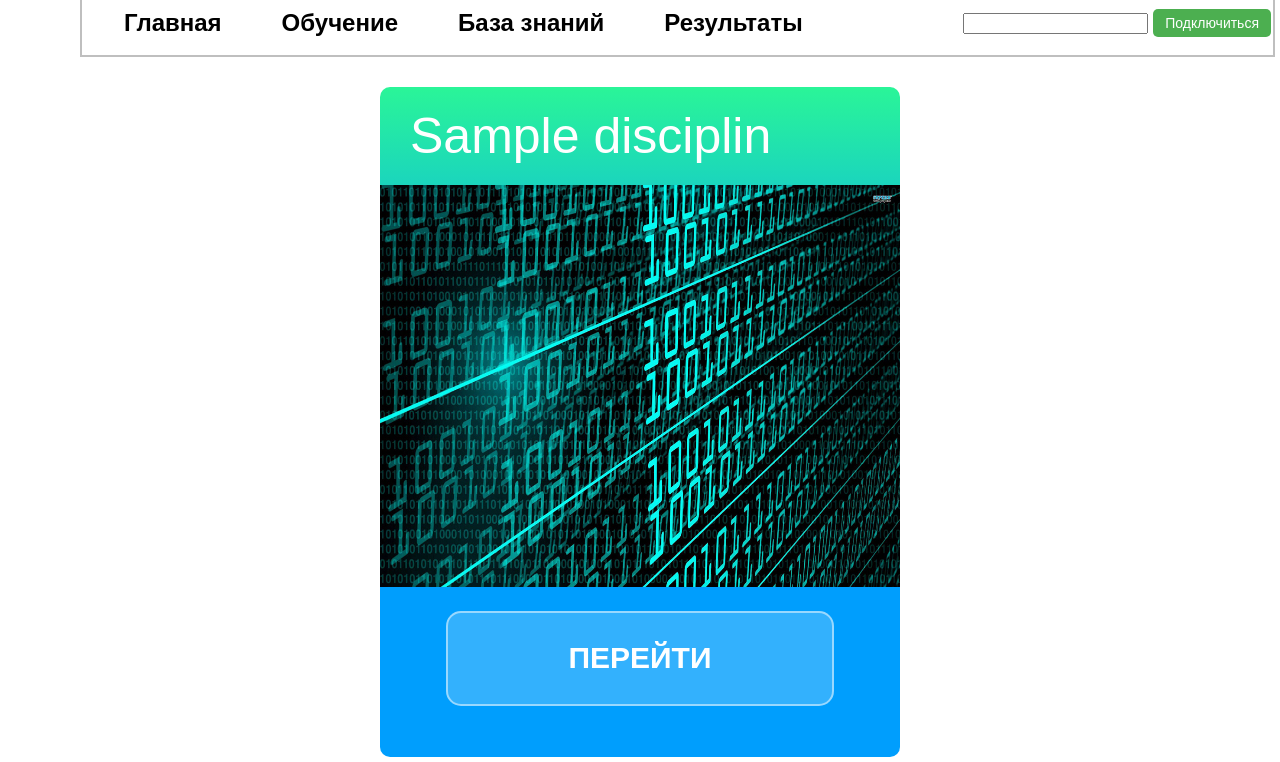
After one commit to PirmagomedovZhr/Umnik, a Django app: page /disciplins/ in a window 1280 px wide. The commit adds this page. Shown: the part 215-977 px from the top of the page. Run offline with Django 4.2, Linux system fonts and the light colour scheme; a user stored in the database is signed in; tables that the repository leaves empty hold one stand-in row (values such as "Sample post").

Commit message:
add disciplin html and view

```diff
--- a/main/forms.py
+++ b/main/forms.py
@@ -226,4 +226,4 @@ class AnswerForm(forms.ModelForm):
 
 
 class TokenForm(forms.Form):
-    token = forms.CharField(label="Введите токен")
+    token = forms.CharField(label="")
--- a/main/static/main/css/home.css
+++ b/main/static/main/css/home.css
@@ -2,303 +2,136 @@ body {
     font-family: Arial, sans-serif;
     margin: 0;
     padding: 0;
-    background-color: #bfd1ff;
+    background-color: #white;
 }
 
 header {
             display: flex;
             justify-content: space-between;
             align-items: center;
-    padding: 20px 50px; /* увеличено внутреннее пространство */
-    background-color: #2C3E50; /* изменён цвет фона */
-    color: #ECF0F1; /* изменён цвет текста */
+            padding: 25px 50px;
+            background-image: linear-gradient(to right, rgb(0, 125, 253), rgb(0, 160, 210));
+            margin-bottom: 10px;
         }
 
-.logo img {
-    max-height: 100px; /* увеличено максимальное значение высоты */
-    width: auto; /* добавлено для сохранения пропорций */
+        .logo img,
+        .logo-right img {
+            max-height: 100px;
+            width: auto;
         }
 
-nav ul {
+        .logo-right {
+            order: 3; /* Помещает логотип справа */
+        }
+.sub-navbar nav ul {
     list-style-type: none;
-    padding: 0;
     display: flex;
     gap: 20px;
 }
 
-nav li a {
+.sub-navbar nav li a {
+margin-right: 40px;
     text-decoration: none;
-    color: #ECF0F1; /* изменён цвет текста */
-    font-size: 18px; /* увеличен размер шрифта */
-    font-weight: bold; /* утолщённый текст */
+    font-size: 24px;
+    font-weight: bold;
+    color: black; /* Указание черного цвета для текста ссылок */
 }
 
-nav li a:hover {
-    color: #BDC3C7; /* цвет текста при наведении */
-}
-
-.search input, .search button {
-    padding: 8px 12px; /* увеличено внутреннее пространство */
-    margin-left: 5px;
-    font-size: 16px; /* увеличен размер шрифта */
-}
-
-.search button {
-    background-color: #3498DB; /* цвет фона кнопки */
-    color: #FFFFFF; /* цвет текста кнопки */
-    border: none; /* убраны границы */
-    cursor: pointer; /* стиль курсора изменен на указатель */
-}
-
-.search button:hover {
-    background-color: #2980B9; /* цвет фона кнопки при наведении */
+.sub-navbar nav li a:hover {
+    color: #6a6a6a;
 }
 
 
-/* Общие стили для main */
-.main-base {
-    font-family: 'Roboto', sans-serif;
-    padding: 20px;
-    position: relative; /* Добавим, чтобы использовать абсолютное позиционирование внутри */
-}
-
-
-
-/* Стили для формы токена */
-.main-base form {
-    position: absolute; /* Абсолютное позиционирование */
-    top: 10px;
-    right: 10px;
-    background-color: #f5f5f5;
-    border-radius: 8px;
-    padding: 10px 20px;
-    display: flex;
-    align-items: center;
-}
-
-.main-base form input[type="text"] {
-    border: 1px solid #ccc;
-    padding: 5px 10px;
-    border-radius: 5px;
-    margin-right: 10px;
-    font-size: 14px;
-}
-
-.main-base form input[type="submit"] {
-    background-color: #4CAF50;
-    border: none;
-    color: white;
-    padding: 6px 12px;
-    font-size: 14px;
-    cursor: pointer;
-    border-radius: 5px;
-}
-
-.main-base form input[type="submit"]:hover {
-    background-color: #45a049;
-}
-
-
-.main-base {
-    font-family: 'Roboto', sans-serif;
-    padding: 20px;
-    position: relative; /* Добавим, чтобы использовать абсолютное позиционирование внутри */
-}
-
-
-
-/* Стили для формы токена */
-.main-base form {
-    position: absolute; /* Абсолютное позиционирование */
-    top: 10px;
-    right: 10px;
-    background-color: #f5f5f5;
-    border-radius: 8px;
-    padding: 10px 20px;
-    display: flex;
-    align-items: center;
-}
-
-.main-base form input[type="text"] {
-    border: 1px solid #ccc;
-    padding: 5px 10px;
-    border-radius: 5px;
-    margin-right: 10px;
-    font-size: 14px;
-}
-
-.main-base form input[type="submit"] {
-    background-color: #4CAF50;
-    border: none;
-    color: white;
-    padding: 6px 12px;
-    font-size: 14px;
-    cursor: pointer;
-    border-radius: 5px;
-}
-
-.main-base form input[type="submit"]:hover {
-    background-color: #45a049;
-}
-
-
-main .main_div {
-    display: flex;
-    flex-direction: column;
-    align-items: center;
+.sub-navbar {
+    background-color: #white;
+    padding: 2px;
     text-align: center;
-}
-
-main_div .disciplines-list {
-    list-style: none;
-    padding: 0;
-    margin: 0;
-}
-
-.main_div .discipline-card {
-    background-color: #f5f5f5;
-    border-radius: 10px;
-    overflow: hidden;
-    margin: 15px 0;
-    transition: box-shadow 0.3s;
-    box-shadow: 0px 4px 6px rgba(0, 0, 0, 0.1);
-}
-
-.main_div .discipline-card a {
-    display: flex;
-    align-items: center;
-    text-decoration: none;
-    color: #333;
-    padding: 15px;
-}
-
-.main_div .discipline-image {
-    width: 100px; /* установите нужные размеры */
-    height: 100px;
-    background: #eee; /* placeholder цвет, пока изображение не загружено */
-    background-size: cover;
-    background-position: center;
-    border-radius: 50%;
-    overflow: hidden;
-    position: relative;
-    margin-right: 20px;
-}
-
-.main_div .discipline-image img {
-    width: 100%;
-    height: 100%;
-    object-fit: cover;
-    object-position: center;
-}
-
-
-.main_div .discipline-info h4 {
-    margin: 0;
-    font-size: 18px;
-}
-
-.main_div .discipline-card:hover {
-    box-shadow: 0px 6px 12px rgba(0, 0, 0, 0.2);
+    margin-left: 80px; /* Добавлен отступ слева */
+    margin-right: 5px; /* Добавлен отступ справа */
+    border: 2px solid rgba(128, 128, 128, 0.5); /* Добавлена полупрозрачная серая рамка */
+margin-bottom: 30px;
 }
 
 
 
 
-
-.main.js-main-quiz h1, h2 {
-    color: #333;
-}
-.main.js-main-quiz form {
-    background-color: #fff;
-    border-radius: 8px;
-    padding: 20px;
-    max-width: 700px;
-    margin: 20px 0;
-    box-shadow: 0px 0px 10px rgba(0, 0, 0, 0.1);
-}
-.main.js-main-quiz p {
-    margin-bottom: 10px;
-}
-.main.js-main-quiz img {
-    max-width: 100%;
-    border-radius: 8px;
-    margin: 10px 0;
-}
-.main.js-main-quiz input[type="submit"] {
-    background-color: #4CAF50; /* Green */
-    border: none;
-    color: white;
-    padding: 15px 32px;
-    text-align: center;
-    text-decoration: none;
-    display: block;
-    font-size: 16px;
-    margin: auto;
-    transition-duration: 0.4s;
-    cursor: pointer;
-    border-radius: 8px;
-}
-.main.js-main-quiz input[type="submit"]:hover {
-    background-color: white;
-    color: black;
-    border: 1px solid #4CAF50;
-}
-.main.js-main-quiz .question-block {
-    margin-bottom: 20px;
-    padding-bottom: 20px;
-    border-bottom: 1px solid #ddd;
+.content {
+    display: flex;
+    justify-content: center; /* выравнивание карточек по центру */
+    gap: 17px; /* расстояние между карточками */
+    margin-bottom: 5px;
 }
 
-.main.js-main-quiz {
-    font-family: Arial, sans-serif;
-    background-color: #f8f8f8;
-    margin: 0;
-    padding: 0;
+.card {
+    width: 520px;
+    height: 670px;
+    border-radius: 10px;
+}
+
+.card:last-child {
+    margin-right: 0; /* убираем отступ справа у последней карточки */
+}
+
+
+.card h2 {
+    font-size: 50px;
+    margin-bottom: 0px; /* Отступ снизу для заголовка */
+    margin-left: 30px;
+    color: white;
+    margin-top: 20px;
+font-weight: normal;
+}
+
+.card p {
+margin-top: 10px;
+    font-size: 20px; /* Размер шрифта для текста */
+    margin-bottom: 20px; /* Отступ снизу для текста */
+    margin-left: 30px;
+    color: white;
+}
+
+.card img {
+    max-width: 100%; /* Максимальная ширина изображения */
+    height: 60%; /* Автоматическая высота изображения */
+    margin-bottom: 20px; /* Отступ снизу для изображения */
+
+}
+
+.card .button-wrapper button {
+    padding: 25px 120px; /* Отступы внутри кнопки */
+    font-size: 30px; /* Размер шрифта для текста кнопки */
+    cursor: pointer; /* Стиль курсора для кнопки */
+    border: none; /* Удаление границы кнопки */
+    border-radius: 15px; /* Скругление углов кнопки */
+    background: rgba(255, 255, 255, 0.2); /* Полупрозрачный белый фон для кнопки */
+    border: 2px solid rgba(255, 255, 255, 0.5); /* Добавлена полупрозрачная белая рамка */
+    color: #fff;
+    font-weight: bold;
+font-family: 'Nunito', sans-serif; /* Применение шрифта Nunito */
+}
+.button-wrapper {
     display: flex;
-    flex-direction: column;
-    align-items: center;
+    justify-content: center;
+    width: 100%; /* чтобы занимать всю ширину родительского элемента */
+
 }
 
 
 
-/* content_d.css */
-
-.topic {
-    margin: 20px auto;
-    padding: 20px;
-    max-width: 1200px; /* Увеличено с 800px до 1000px */
-    background-color: #f8f8f8;
-    border-radius: 8px;
+.header-text {
+    text-align: center;
+    font-family: 'Nunito', sans-serif; /* Применение шрифта Nunito */
 }
 
-.topic .container {
-    padding: 20px;
+.header-text h1 {
+    font-size: 40px; /* или другой размер, который вам нравится */
+    margin: 0; /* убирает стандартные отступы */
+    color: white; /* или другой цвет, который вам нравится */
+
 }
 
-.topic h1 {
-    font-size: 28px; /* Увеличено с 28px до 32px */
-    color: #333;
-    margin-bottom: 20px;
+.header-text p {
+    font-size: 22px; /* или другой размер, который вам нравится */
+    margin: 0; /* убирает стандартные отступы */
+    color: white; /* или другой цвет, который вам нравится */
 }
-
-.topic .content-container {
-    font-size: 18px; /* Увеличено с 18px до 20px */
-    color: #666;
-    line-height: 1.6;
-}
-
-.topic .button {
-    background-color: #4CAF50;
-    color: white;
-    padding: 10px 20px;
-    border: none;
-    border-radius: 4px;
-    text-decoration: none;
-    font-size: 16px;
-    cursor: pointer;
-    transition: background-color 0.3s ease;
-}
-
-.topic .button:hover {
-    background-color: #45a049;
-}
--- /dev/null
+++ b/main/templates/main/users/disciplin.html
@@ -0,0 +1,103 @@
+
+
+<!DOCTYPE html>
+{% load static %}
+<html lang="ru">
+
+<head>
+    <meta charset="UTF-8">
+    <meta name="viewport" content="width=device-width, initial-scale=1.0">
+    <title>Дагестанский Государственный Технический Университет</title>
+    <link rel="stylesheet" type="text/css" href="{% static 'main/css/home.css' %}" />
+    <link href="https://fonts.googleapis.com/css2?family=Nunito:wght@400;700&display=swap" rel="stylesheet">
+</head>
+
+<body>
+   <header>
+        <div class="logo">
+            <img src="{% static 'afg.png' %}" alt="Логотип Университета">
+        </div>
+        <div class="header-text">
+        <h1>УЧЕБНЫЙ ПОРТАЛ ДГТУ</h1>
+        <p>Разработан при финансовой поддержке гранта Главы Республики Дагестан,<br>полученного в 2022 году <br>(распоряжение № 190-рг от 27 декабря 2022 года)</p>
+    </div>
+        <div class="logo-right">
+            <img src="{% static 'aaa.svg' %}" alt="Логотип Дагестана">
+        </div>
+    </header>
+
+ <div class="sub-navbar">
+    <nav>
+        <div class="nav-left">
+            <ul>
+                <li><a href="{% url 'base' %}">Главная</a></li>
+                <li><a href="#">Обучение</a></li>
+                <li><a href="#">База знаний</a></li>
+                <li><a href="dstu.ru">Результаты</a></li>
+            </ul>
+        </div>
+        <div class="nav-right">
+            <form method="post" action="{% url 'disciplin' %}">
+                {% csrf_token %}
+                {{ form }}
+                <input type="submit" value="Подключиться">
+            </form>
+        </div>
+    </nav>
+</div>
+
+<main class="main-base">
+    <style>
+.sub-navbar nav {
+    display: flex;
+    justify-content: space-between;
+    align-items: center;
+}
+
+/* Если необходимо, добавьте дополнительные стили для формы и её элементов */
+.nav-right form {
+    display: flex;
+    align-items: center;
+}
+.nav-right input[type="submit"] {
+    background-color: #4CAF50;
+    border: none;
+    color: white;
+    padding: 6px 12px;
+    font-size: 14px;
+    cursor: pointer;
+    border-radius: 5px;
+    margin-left: 5px;
+
+}
+.nav-right input[type="submit"]:hover {
+    background-color: #45a049;
+}
+
+.content {
+    flex-wrap: wrap;
+}
+
+.main-base {
+    position: relative;
+}
+    </style>
+
+
+
+    <div class="content">
+        {% for discipline in user_disciplines %}
+        <div class="card" style="background-image: linear-gradient(180deg, #2af598 0%, #009efd 40%);">
+            <h2>{{ discipline.name }}</h2>
+            <p></p>
+            <img src="{% static 'a.jpg' %}" alt="Image">
+            <div class="button-wrapper">
+                <button onclick="location.href='{% url 'disciplin_detail' disciplin_id=discipline.id %}'">ПЕРЕЙТИ</button>
+            </div>
+        </div>
+        {% endfor %}
+    </div>
+</main>
+</body>
+
+</html>
--- a/main/urls.py
+++ b/main/urls.py
@@ -1,5 +1,5 @@
 from django.urls import path
-from .views import (LogoutUserView, BaseView, SignInView, SignUpView)
+from .views import (LogoutUserView, BaseView, SignInView, SignUpView, DisciplinView)
 from . import views
 
 urlpatterns = [
@@ -16,5 +16,7 @@ urlpatterns = [
     path('create_answer/<int:pk>/', views.create_answer, name='create_answer'),
     path('disciplin/<int:disciplin_id>/', views.disciplin_detail_view, name='disciplin_detail'),
     path('create_topic/', views.create_topic, name='create_topic'),
+    path('test/', views.test_view, name='test'),
+    path('disciplins/', DisciplinView.as_view(), name='disciplin'),
     # ... другие пути ...
 ]
--- a/main/views.py
+++ b/main/views.py
@@ -62,18 +62,21 @@ class SignInView(View):
 
 
 class BaseView(View):
-    template_superuser = 'main/admin/base.html'
-    template_user = 'main/users/base.html'
+    template_name = 'main/users/base.html'
+
+    def get(self, request):
+        return render(request, self.template_name)
+
+
+
+class DisciplinView(View):
+    template_name = 'main/users/disciplin.html'
 
     def get(self, request):
         if request.user.is_authenticated:
-            if request.user.is_superuser:
-                return render(request, self.template_superuser)
-            else:
-                form = TokenForm()
-                topics = Topic.objects.all()  # Изменено здесь
-                user_disciplines = request.user.disciplines.all()
-                return render(request, self.template_user, {'topics': topics, 'form': form, 'user_disciplines': user_disciplines})
+            form = TokenForm()
+            user_disciplines = request.user.disciplines.all()
+            return render(request, self.template_name, {'form': form, 'user_disciplines': user_disciplines})
         else:
             return HttpResponseRedirect('/signin')
 
@@ -86,8 +89,7 @@ class BaseView(View):
                 request.user.disciplines.add(discipline)
             except Disciplin.DoesNotExist:
                 pass  # обработка случая, когда дисциплины с таким токеном не существует
-            return redirect('base')  # замените 'base_view' на имя вашего URL-паттерна для этого представления
-
+            return redirect('disciplin')
 
 
 def topic_detail(request, topic_id):  # Переименовано для ясности
@@ -254,3 +256,7 @@ def create_topic(request):
     else:
         form = TopicForm()
     return render(request, 'main/admin/create_topic.html', {'form': form})
+
+
+def test_view(request):
+    return render(request, 'main/users/test.html')
```
Also changed, not shown: main/templates/main/users/base.html (+28 -23 lines), main/templates/main/users/home.html (+22 -7 lines), main/templates/main/users/test.html (added, +17 -0 lines), main/migrations/0036_alter_question_image_alter_question_question_type_and_more.py (added), main/static/aaa.svg (added), main/static/ПОЛИТ.jpg (added), 1 other file. Lines whose indentation alone changed are shown as unchanged.
